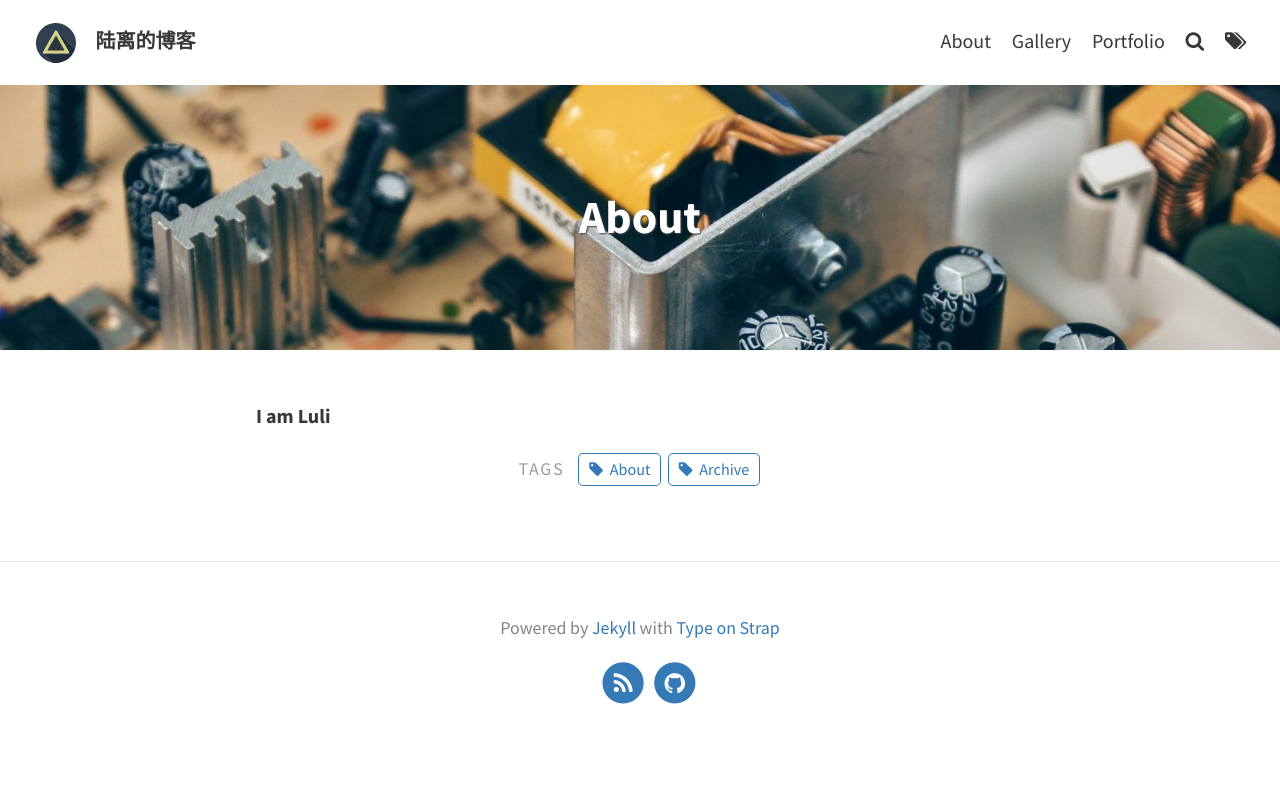
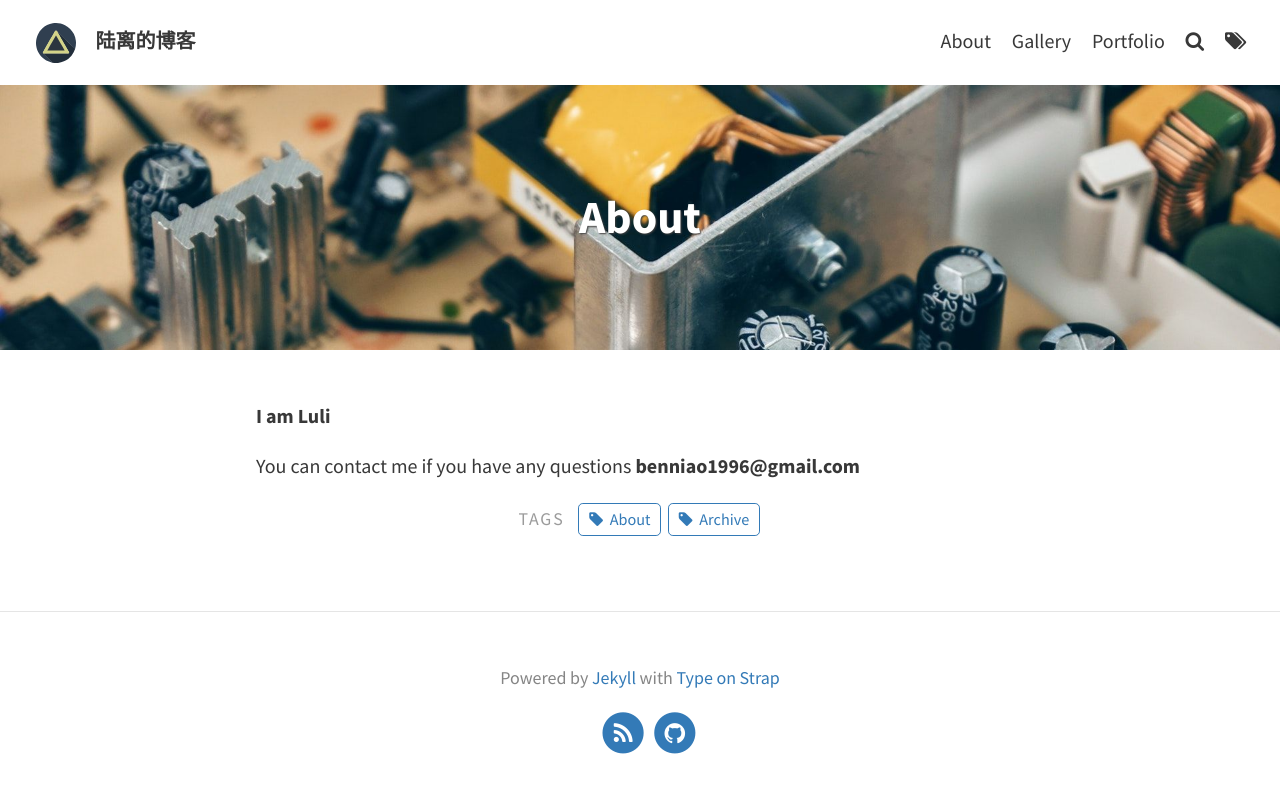
Before and after one commit to tamlover/tamlover.github.io, a Jekyll site: the page built from pages/about.md, in a window 1280 px wide. Shown: the top 793 px of the page. Built offline with Jekyll 4.4.1, drawn with Linux system fonts in a browser that asks for light colours.

Commit message:
modify about page

```diff
--- a/pages/about.md
+++ b/pages/about.md
@@ -7,3 +7,6 @@ tags: [About, Archive]
 ---
 
 **I am Luli**
+
+You can contact me if you have any questions
+**benniao1996@gmail.com**
```
